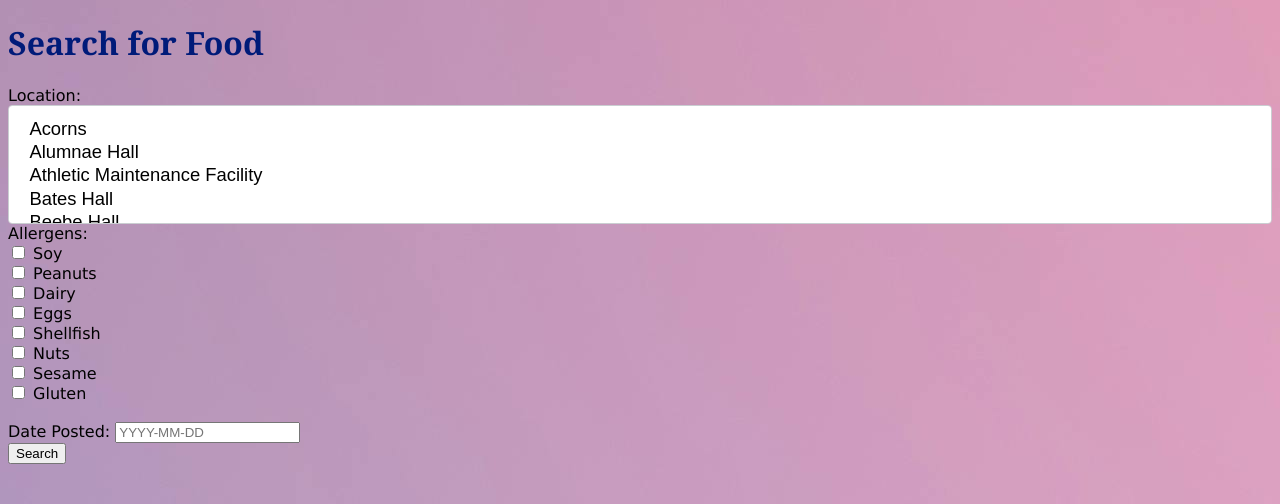
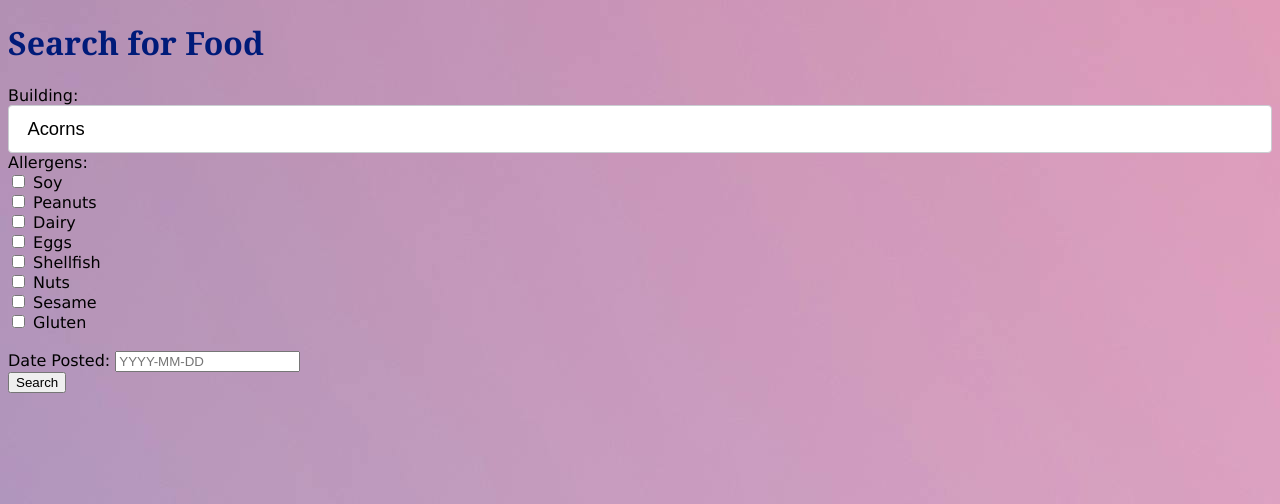
Before and after one commit to kaybr24/free-food-alert, a Flask app: page /search/ in a window 1280 px wide. Shown: the part 88-592 px from the top of the page. Run offline with Flask 3, Linux system fonts and the light colour scheme.

Commit message:
fixed search dropdown

```diff
--- a/templates/search_form.html
+++ b/templates/search_form.html
@@ -24,8 +24,8 @@
     <h1>Search for Food</h1>
     <form method="post" action="{{ url_for('search_posts') }}">
         <div class="location-menu">
-        <label for="location">Location:</label>
-        <select multiple name="location" >
+        <label for="building_dropdown">Building:</label>
+        <select id = building name="building" >
             {% for l in locations %}
             <option value="{{ l }}">{{ l }}</option>
             {% endfor %}
```
